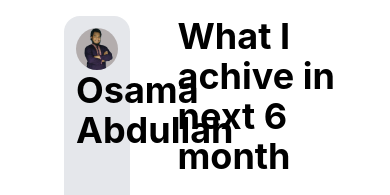
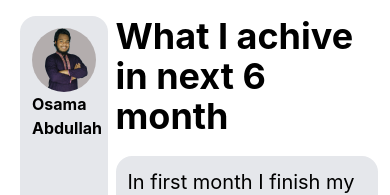
Before and after one commit to osama2kabdullah/dr-jhatka, a React (Create React App) app: page /aboutme in a window 390 px wide. Shown: the part 122-317 px from the top of the page. Built offline with nearby package versions, Linux system fonts and the light colour scheme; no server answers.

Commit message:
about page responsive

```diff
--- a/src/Pages/About.js
+++ b/src/Pages/About.js
@@ -3,10 +3,10 @@ import images_5 from "../images/images_5.jpg";
 
 const About = () => {
     return (
-        <div className='px-16 about-page h-screen grid gap-12 py-12'>
+        <div className='sm:px-16 px-5 about-page h-screen grid gap-2 sm:gap-12 py-12'>
             <div className='p-3 rounded-2xl bg-gray-200'>
                 <img className='rounded-full' src={images_5} alt="" />
-                <h2 className='text-4xl font-bold'>Osama Abdullah</h2>
+                <h2 className='sm:text-4xl font-bold'>Osama Abdullah</h2>
             </div>
             <div>
                 <h1 className='text-4xl font-bold'>What I achive in next 6 month</h1>
```
